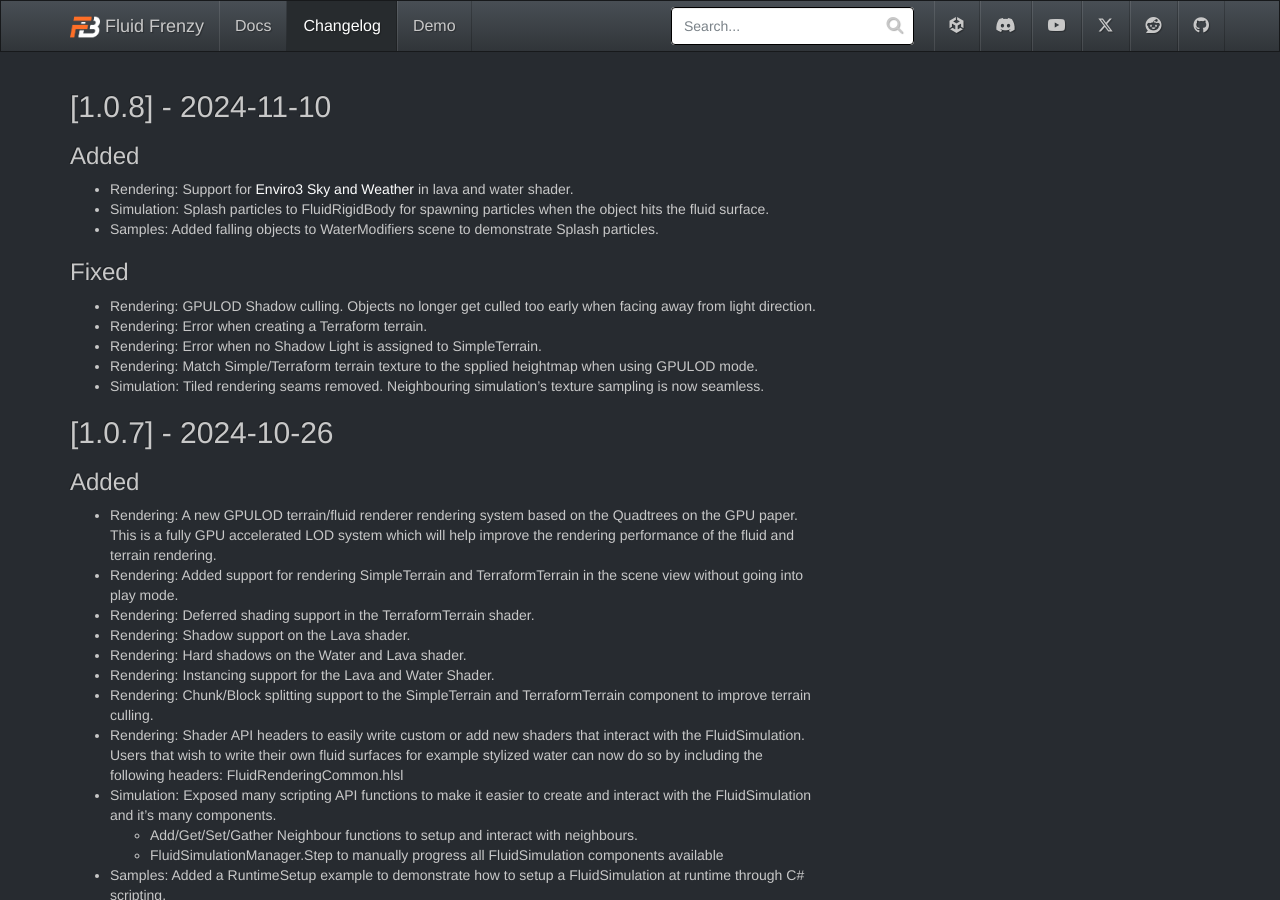
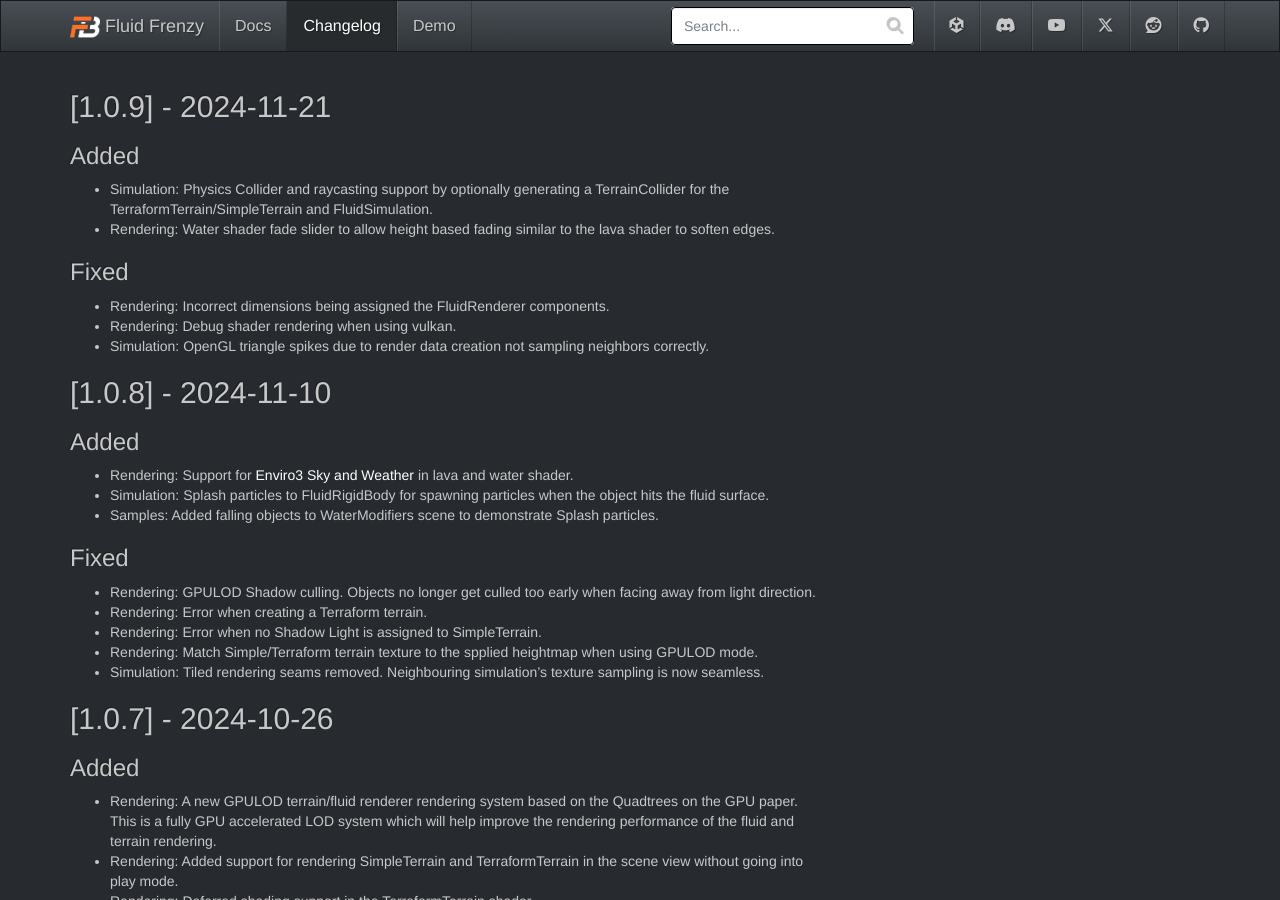
Before and after one commit to FrenzyByte/fluidfrenzy, a Jekyll site: the page built from _changelog/index.md, in a window 1280 px wide and 900 px high. Built offline with Jekyll 4.4.1, drawn with Linux system fonts in a browser that asks for light colours.

Commit message:
v1.0.9 changelod.

```diff
--- a/_changelog/index.md
+++ b/_changelog/index.md
@@ -3,6 +3,17 @@ title: Changelog
 permalink: /changelog/index/
 redirect_from: /changelog/index.html
 ---
+
+## [1.0.9] - 2024-11-21
+
+### Added
+- Simulation: Physics Collider and raycasting support by optionally generating a TerrainCollider for the TerraformTerrain/SimpleTerrain and FluidSimulation.
+- Rendering: Water shader fade slider to allow height based fading similar to the lava shader to soften edges.
+
+### Fixed
+- Rendering: Incorrect dimensions being assigned the FluidRenderer components.
+- Rendering: Debug shader rendering when using vulkan.
+- Simulation: OpenGL triangle spikes due to render data creation not sampling neighbors correctly.
 
 ## [1.0.8] - 2024-11-10
 
```
